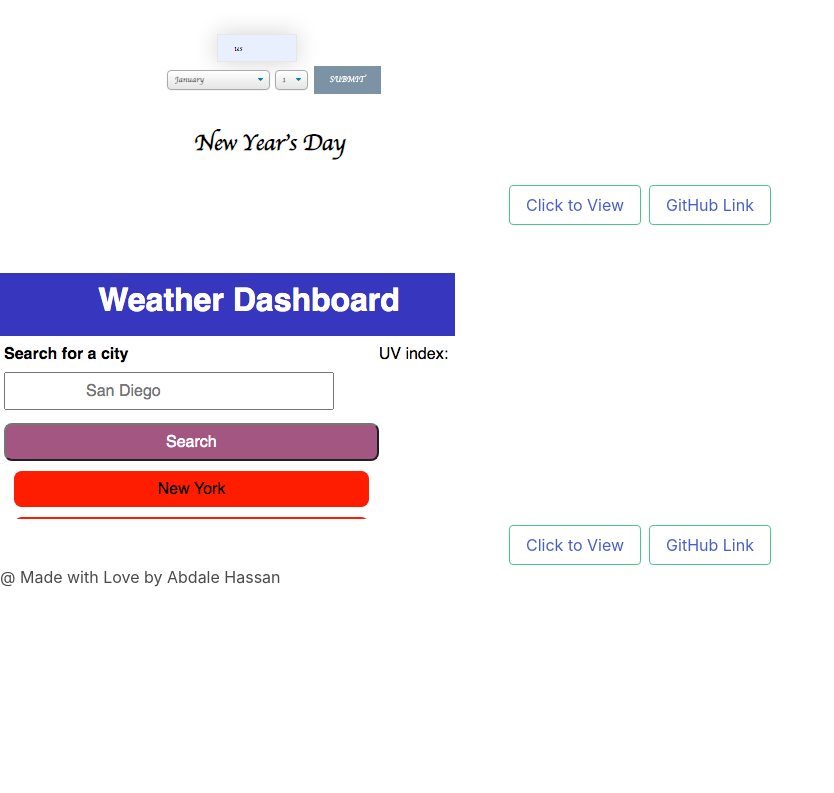
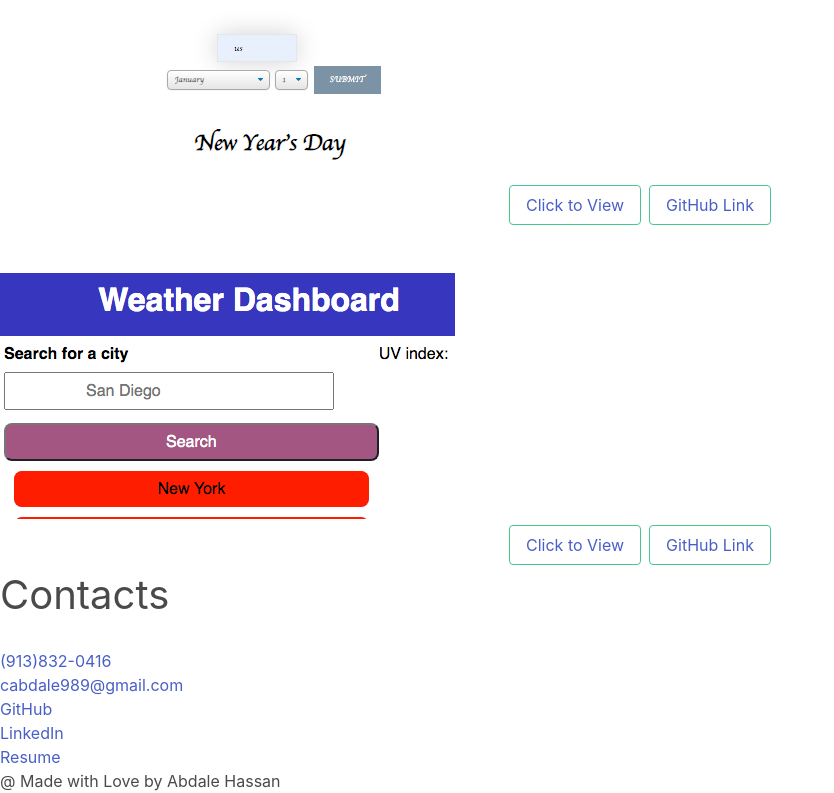
Before and after one commit to Abdale88/15_React_Portfolio, a React (Create React App) app in the folder react-portfolio/: page / in a window 1280 px wide. Shown: the part 2239-3032 px from the top of the page, without its empty margins (0-834 px from the left). Before the commit the page ends 2828 px from the top, so only its background shows below. Built offline with nearby package versions, Linux system fonts and the light colour scheme.

Commit message:
add contact information

```diff
--- a/react-portfolio/src/components/Project.js
+++ b/react-portfolio/src/components/Project.js
@@ -59,8 +59,16 @@ function Project() {
       </figure>
     </div>
 
-
-
+    <div class="whatIDo">
+      <h1 id="contact-me" class="content is-large tabs is-centered is-size-2">Contacts</h1>
+      <ul>
+        <li><a href="https://voice.google.com/u/0/signup" target="_blank">(913)832-0416</a></li>
+        <li><a href="https://mail.google.com/mail/u/0/?fs=1&tf=cm&source=mailto&to=cabdale989@gmail.com" target="_blank">cabdale989@gmail.com</a></li>
+        <li><a href="https://github.com/Abdale88" target="_blank">GitHub</a></li>
+        <li><a href="https://www.linkedin.com/public-profile/settings?trk=d_flagship3_profile_self_view_public_profile" target="_blank">LinkedIn</a></li>
+        <li><a href={resume} target="_blank">Resume</a></li>
+      </ul>
+    </div>
   </div>)
 }
 
```
